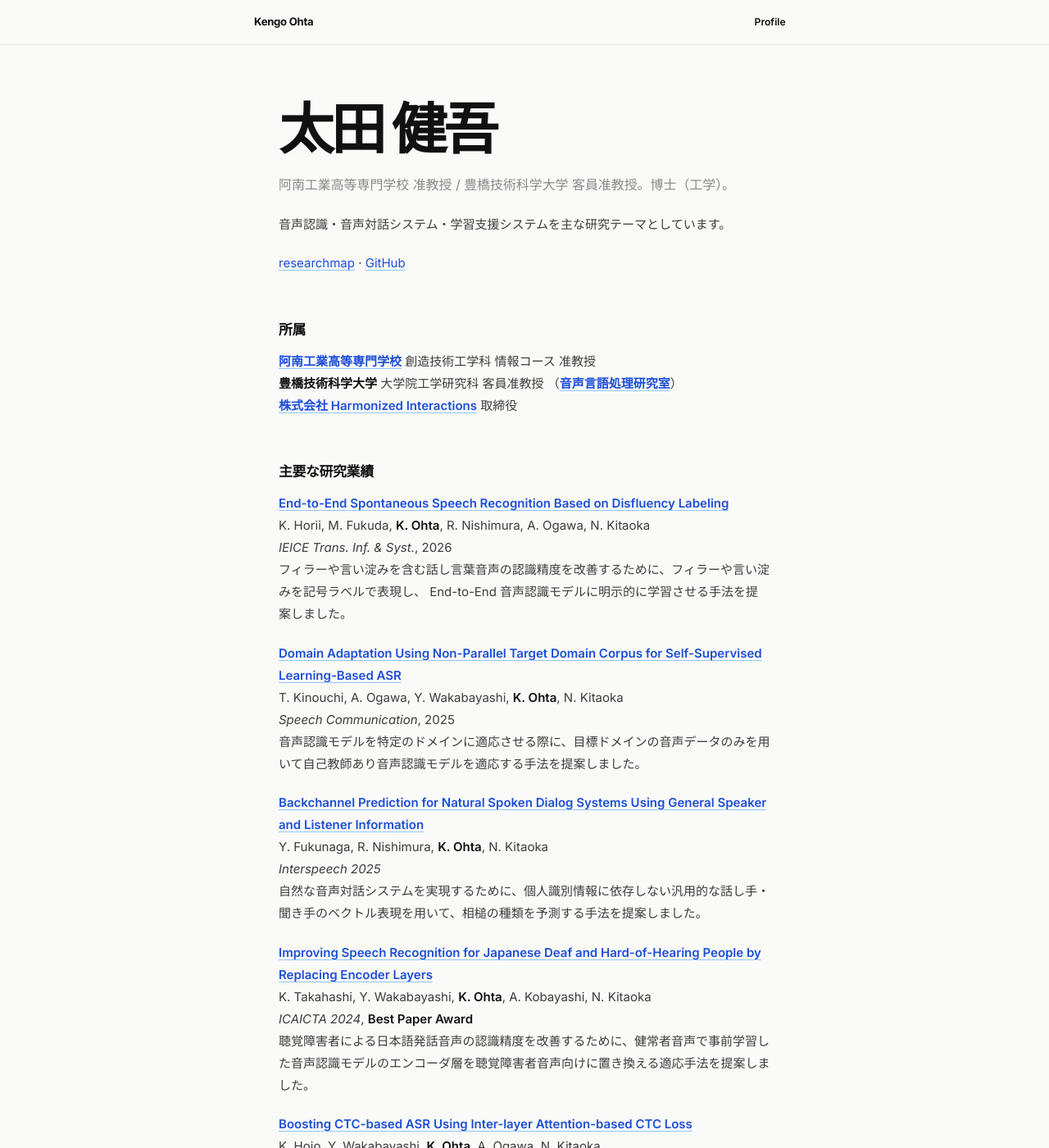
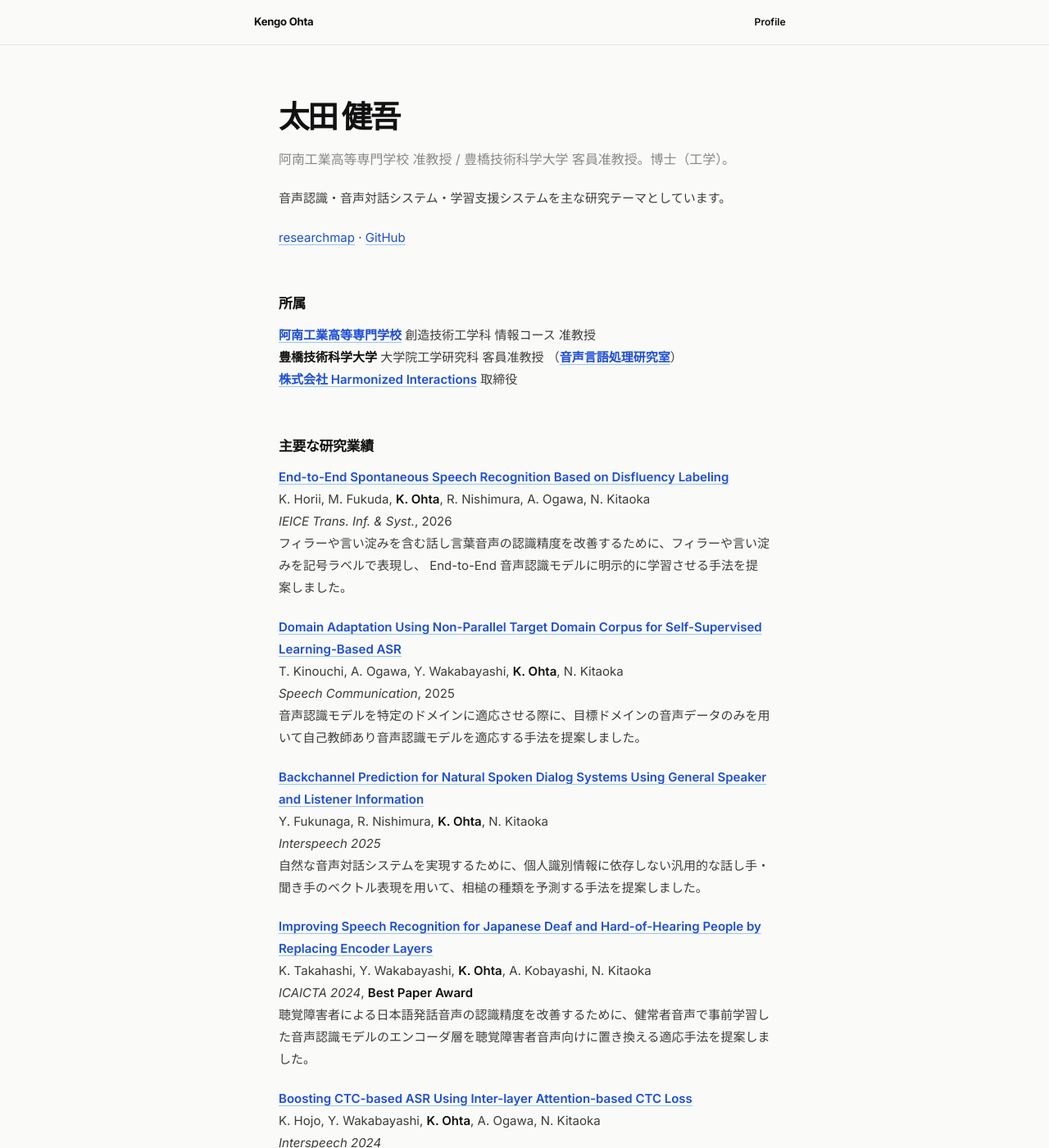
Before and after one commit to ota/ota.github.io, a Jekyll site: the page built from index.md, in a window 1280 px wide and 1400 px high. Shown: the whole window at 82% size. Built offline with Jekyll 4.4.1, drawn with Linux system fonts in a browser that asks for light colours; our own code applies the rules of GitHub Pages for plain Markdown files.

Commit message:
Reduce home page hero title size
Co-Authored-By: Claude Sonnet 4.6 <noreply@anthropic.com>

```diff
--- a/_layouts/default.html
+++ b/_layouts/default.html
@@ -98,7 +98,7 @@
 
     /* ── Home hero ── */
     .home article h1:first-child {
-      font-size: clamp(2.75rem, 7vw, 4.5rem);
+      font-size: clamp(1.875rem, 4vw, 2.5rem);
       font-weight: 800;
       letter-spacing: -0.06em;
       line-height: 1.05;
```
